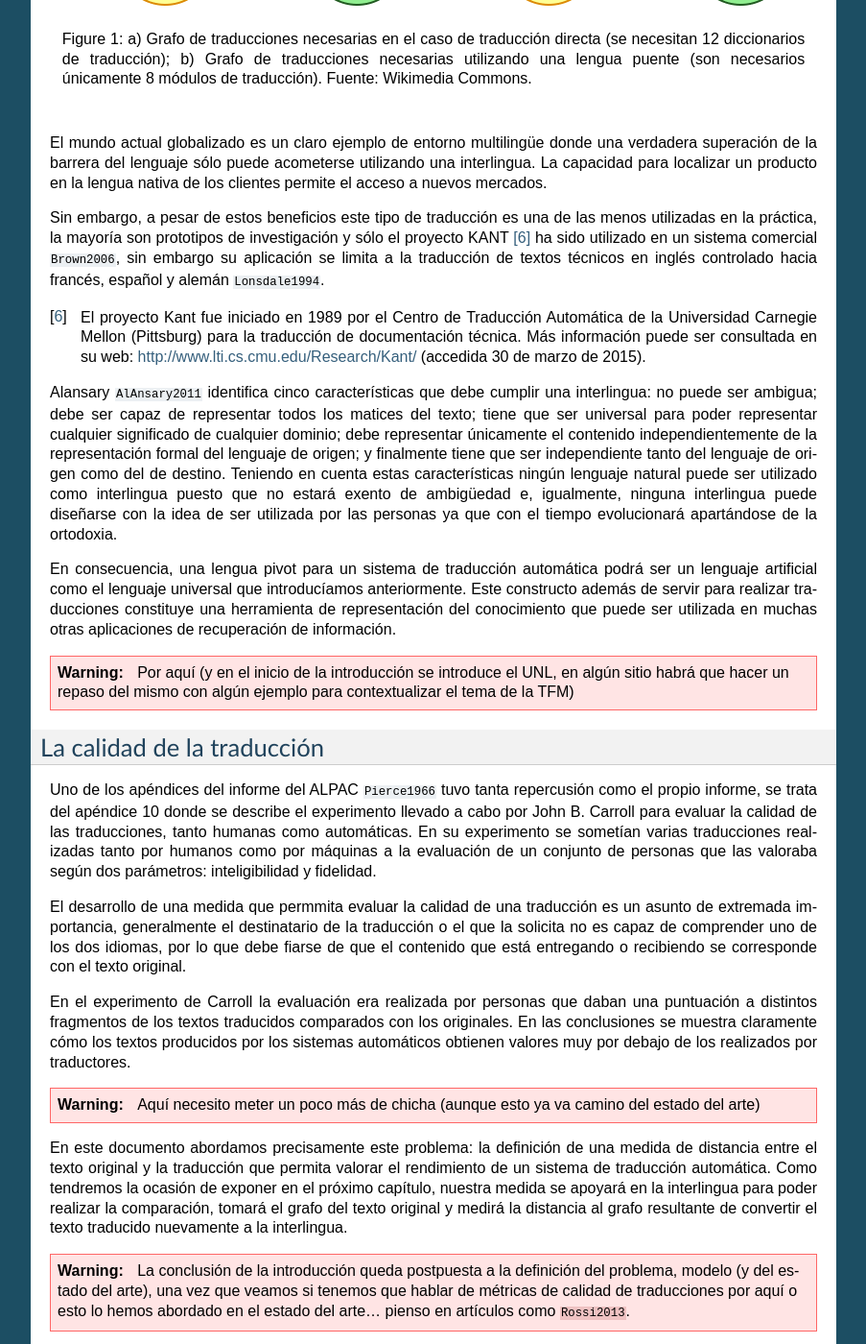
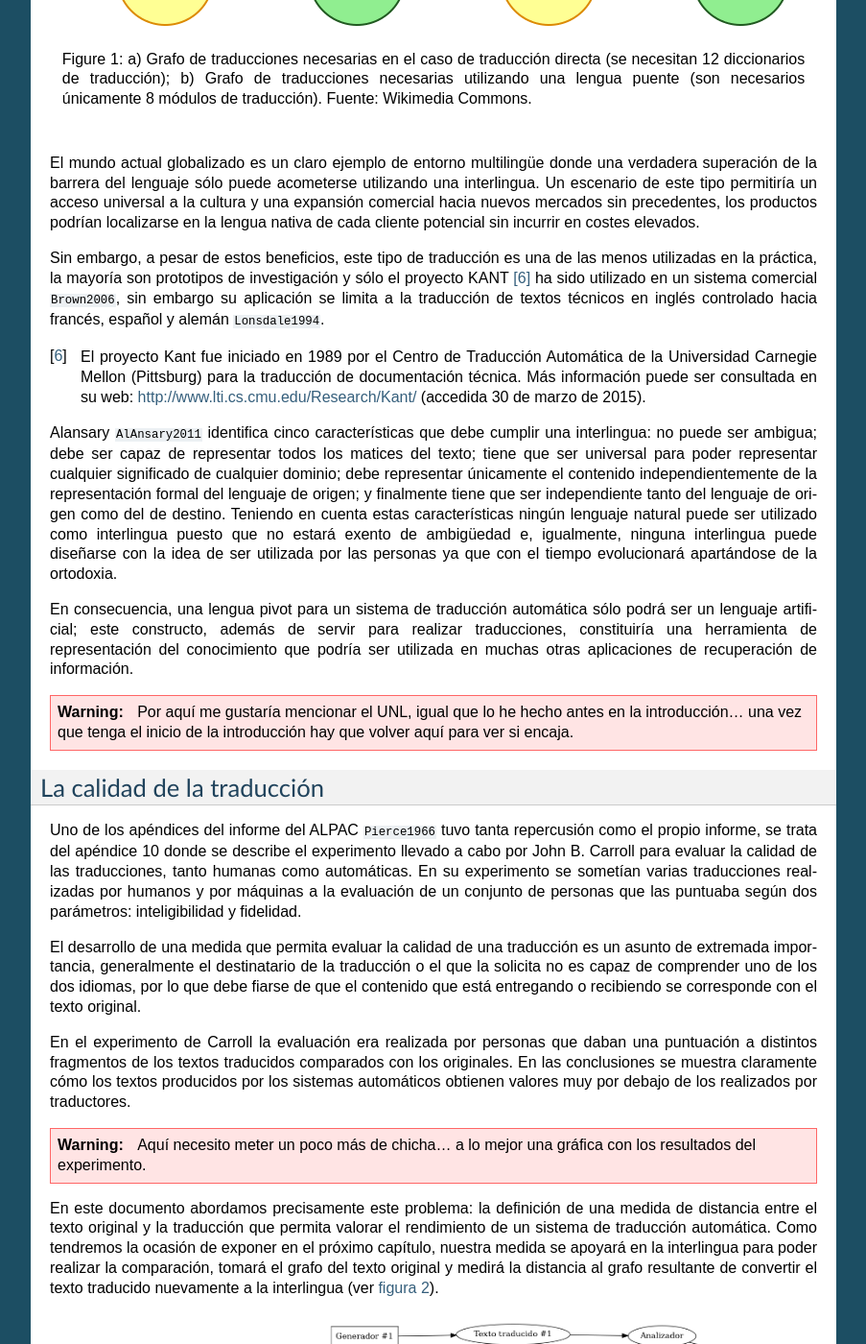
Before and after one commit to jgsogo/muia_tfm, a Sphinx documentation site: the page built from doc/intro.rst, in a window 1280 px wide and 1400 px high, scrolled down 3257 px. Shown: the whole window at 96% size, without its empty margins (198-1101 px from the left). Built offline with Sphinx 7.4.7, drawn with Linux system fonts in a browser that asks for light colours; cross-references to code outside the pages are shown as plain code; some of the changed text lies outside the part shown.

Commit message:
hasta WordNet

```diff
--- a/doc/intro.rst
+++ b/doc/intro.rst
@@ -7,6 +7,14 @@
    estado del arte se puede empezar con el objetivo/problema de la TFM y traer al lector
    hasta el campo de las traducciones con UNL.
 
+Actualmente el inglés se ha erigido como la lengua vehicular en internet, para el
+conocimiento científico, los negocios y la educación; quienes no son nativos
+angloparlantes deben dedicar dinero y tiempo para acceder a estos conocimientos,
+pero muchas otras personas no tendrán los recursos necesarios. Pero la barrera del
+idioma también existe en el sentido contrario, el conocimiento expresado en otros
+lenguajes como el español, chino, árabe, etc. resulta inaccesible para aquéllos
+que no conocen estos idiomas.
+
 El lenguaje universal (UNL, *Universal Networking Language*) es un lenguaje
 eléctronico para las máquinas que permite representar oraciones como expresiones
 lógicas sin ambigüedad; estas expresiones se generan para ser entendidas por
@@ -15,18 +23,11 @@
 El UNL, como herramienta de representación del conocimiento, puede ser entendido
 desde dos perspectivas diferentes: como una lengua que sirva de pivote en sistemas
 de traducción automática o como un esquema de representación en sistemas de
-recuperación de información :cite:`TeixeiraMartins2005`. De este modo este
+recuperación de información :cite:`TeixeiraMartins2005`. Este
 lenguaje universal puede ser utilizado como la herramienta necesaria para romper
 la barrera del idioma que separa a muchas personas del acceso al conocimiento que
 no está expresado en un lenguaje que puedan entender.
 
-Actualmente el inglés se ha erigido como la lengua vehicular en internet, para el
-conocimiento científico, los negocios y la educación; quienes no son nativos
-angloparlantes deben dedicar dinero y tiempo para acceder a estos conocimientos,
-pero muchas otras personas no tendrán los recursos necesarios. Pero la barrera del
-idioma también existe en el sentido contrario, el conocimiento expresado en otros
-lenguajes como el español, chino, árabe, etc. resulta inaccesible para aquéllos
-que no conocen estos idiomas.
 
 
 La barrera del lenguaje
@@ -41,9 +42,10 @@
 A lo largo de los años se han tratado de adoptar diferentes soluciones para hacer
 frente a este problema; en la época del colonialismo la metropolis imponía su idioma
 en el gobierno de las colonias de tal forma que el acceso a los negocios, la
-justicia, el poder o a las clases altas quedaba supeditado al conocimiento del lenguaje;
+justicia, el poder o a las clases altas quedaba supeditado a su conocimiento;
 así se extendieron algunos idiomas europeos como el inglés, francés o español,
-sustituyendo de forma permanente en algunos casos al idioma local. No obstante, el
+desplazando de forma permanente en algunos casos al idioma local. Sin embargo, este
+proceso se realizó de una manera forzada y hoy no se consideraría una opción viable; el
 lenguaje puede ser considerado la expresión de una cultura y constituye uno de los
 símbolos de identidad más importantes para una población; no se puede pretender que
 el conjunto de la humanidad converja hacia una única lengua común.
@@ -191,12 +193,13 @@
 
 El mundo actual globalizado es un claro ejemplo de entorno multilingüe donde una
 verdadera superación de la barrera del lenguaje sólo puede acometerse utilizando una
-interlingua. La capacidad para localizar un producto en la lengua nativa de los clientes
-permite el acceso a nuevos mercados.
+interlingua. Un escenario de este tipo permitiría un acceso universal a la cultura y
+una expansión comercial hacia nuevos mercados sin precedentes, los productos podrían
+localizarse en la lengua nativa de cada cliente potencial sin incurrir en costes elevados.
 
 .. TODO: Estimaciones de comercio sin barreras lingüísticas.
 
-Sin embargo, a pesar de estos beneficios este tipo de traducción es una de las menos
+Sin embargo, a pesar de estos beneficios, este tipo de traducción es una de las menos
 utilizadas en la práctica, la mayoría son prototipos de investigación y sólo el
 proyecto KANT [#]_ ha sido utilizado en un sistema comercial :cite:`Brown2006`, sin
 embargo su aplicación se limita a la traducción de textos técnicos en inglés
@@ -220,15 +223,14 @@
 
 .. TODO: Algo de Wittgenstein aquí lo petaba todo
 
-En consecuencia, una lengua pivot para un sistema de traducción automática podrá
-ser un lenguaje artificial como el lenguaje universal que introducíamos anteriormente.
-Este constructo además de servir para realizar traducciones constituye una
-herramienta de representación del conocimiento que puede ser utilizada en muchas
-otras aplicaciones de recuperación de información.
+En consecuencia, una lengua pivot para un sistema de traducción automática sólo podrá ser
+un lenguaje artificial; este constructo, además de servir para realizar traducciones,
+constituiría una herramienta de representación del conocimiento que podría ser utilizada
+en muchas otras aplicaciones de recuperación de información.
 
-.. warning:: Por aquí (y en el inicio de la introducción se introduce el UNL, en algún
-   sitio habrá que hacer un repaso del mismo con algún ejemplo para contextualizar
-   el tema de la TFM)
+.. warning:: Por aquí me gustaría mencionar el UNL, igual que lo he hecho antes en la
+   introducción... una vez que tenga el inicio de la introducción hay que volver aquí
+   para ver si encaja.
 
 
 La calidad de la traducción
@@ -237,11 +239,11 @@
 repercusión como el propio informe, se trata del apéndice 10 donde se describe
 el experimento llevado a cabo por John B. Carroll para evaluar la calidad de las
 traducciones, tanto humanas como automáticas. En su experimento se sometían
-varias traducciones realizadas tanto por humanos como por máquinas a la evaluación
-de un conjunto de personas que las valoraba según dos parámetros: inteligibilidad
+varias traducciones realizadas por humanos y por máquinas a la evaluación
+de un conjunto de personas que las puntuaba según dos parámetros: inteligibilidad
 y fidelidad.
 
-El desarrollo de una medida que permmita evaluar la calidad de una traducción es
+El desarrollo de una medida que permita evaluar la calidad de una traducción es
 un asunto de extremada importancia, generalmente el destinatario de la traducción o
 el que la solicita no es capaz de comprender uno de los dos idiomas, por lo que
 debe fiarse de que el contenido que está entregando o recibiendo se corresponde con
@@ -253,8 +255,8 @@
 los sistemas automáticos obtienen valores muy por debajo de los realizados por
 traductores.
 
-.. warning:: Aquí necesito meter un poco más de chicha (aunque esto ya va camino
-   del estado del arte)
+.. warning:: Aquí necesito meter un poco más de chicha... a lo mejor una gráfica
+   con los resultados del experimento.
 
 En este documento abordamos precisamente este problema: la definición de una medida
 de distancia entre el texto original y la traducción que permita valorar el
@@ -262,12 +264,7 @@
 exponer en el próximo capítulo, nuestra medida se apoyará en la interlingua para
 poder realizar la comparación, tomará el grafo del texto original y medirá la
 distancia al grafo resultante de convertir el texto traducido nuevamente a la
-interlingua.
-
-.. warning:: La conclusión de la introducción queda postpuesta a la definición del
-   problema, modelo (y del estado del arte), una vez que veamos si tenemos
-   que hablar de métricas de calidad de traducciones por aquí o esto lo
-   hemos abordado en el estado del arte... pienso en artículos como :cite:`Rossi2013`.
+interlingua (ver :num:`figura #fig-problema-interlingua`).
 
 .. _fig-problema-interlingua:
 .. graphviz::
@@ -296,3 +293,8 @@
         n7a -> n3 [dir=both, label="Medida distancia ~ Calidad del Generador #1"]
         n7b -> n3 [dir=both, label="Medida distancia ~ Calidad del Generador #2"]
    }
+
+.. warning:: La conclusión de la introducción queda postpuesta a la definición del
+   problema, modelo (y del estado del arte), una vez que veamos si tenemos
+   que hablar de métricas de calidad de traducciones por aquí o esto lo
+   hemos abordado en el estado del arte... pienso en artículos como :cite:`Rossi2013`.
```
Also changed, not shown: other parts of doc/intro.rst (+6 -6 lines), doc/i.state-of-the-art/i.representacion-conocimiento.rst (+11 -10 lines), doc/i.state-of-the-art/index.rst (+8 -2 lines).
